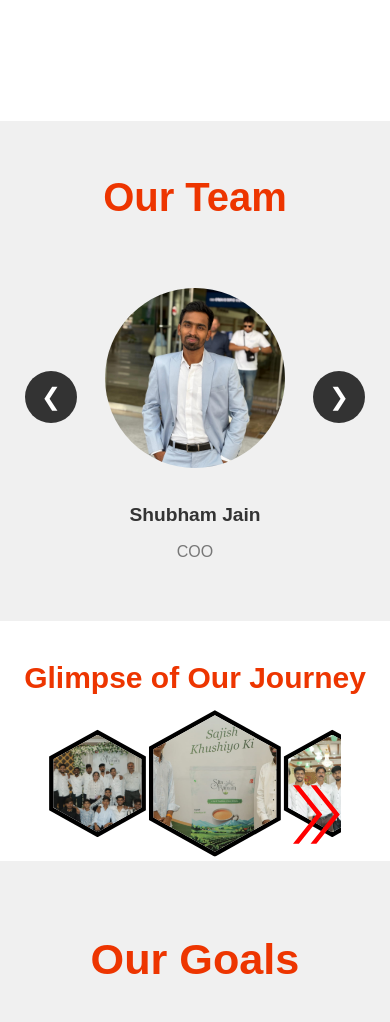
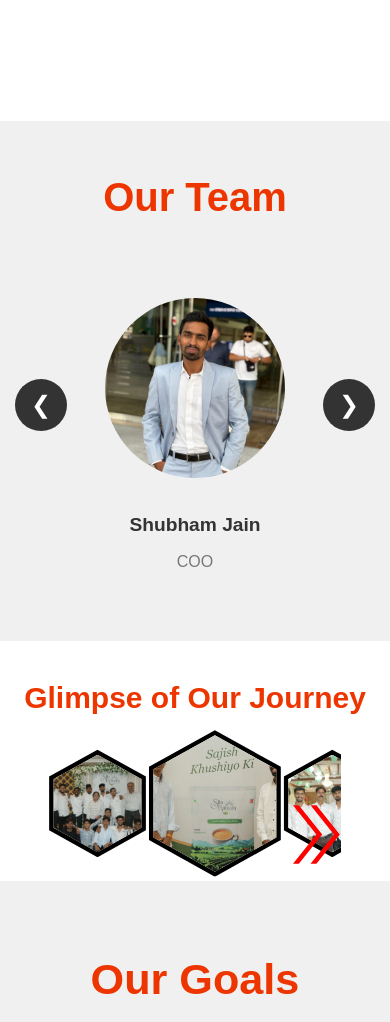
Before and after one commit to MahiShah21/rsbharti-official, a plain HTML site: page about_us.html in a window 390 px wide. Shown: the part 1720-2742 px from the top of the page. Drawn offline with Linux system fonts and the light colour scheme.

Commit message:
Members,flags

```diff
--- a/CSS/aboutus.css
+++ b/CSS/aboutus.css
@@ -96,7 +96,7 @@ body {
 /* Team Section */
 .team-section {
   text-align: center;
-  padding: 40px 20px;
+  padding: 40px 10px;
   background: #eeeeeee1;
 }
 
@@ -123,9 +123,9 @@ body {
 }
 
 .team-member {
-  flex: 0 0 25%; /* 4 per slide */
+  flex: 0 0 20%; /* 4 per slide */
   text-align: center;
-  padding: 15px;
+  padding: 25px;
 }
 
 .team-member img {
@@ -175,6 +175,20 @@ body {
 }
 
 .team-btn.prev {
+  left: -50px;
+}
+
+.team-btn.next {
+  right: -50px;
+}
+
+
+/* Responsive */
+@media (max-width: 992px) {
+  .team-member {
+    flex: 0 0 33.33%; /* 3 per slide */
+  }
+.team-btn.prev {
   left: 5px;
 }
 
@@ -182,23 +196,35 @@ body {
   right: 5px;
 }
 
-/* Responsive */
-@media (max-width: 992px) {
-  .team-member {
-    flex: 0 0 33.33%; /* 3 per slide */
-  }
+
 }
 
 @media (max-width: 768px) {
   .team-member {
     flex: 0 0 50%; /* 2 per slide */
   }
+.team-btn.prev {
+  left: 5px;
+}
+
+.team-btn.next {
+  right: 5px;
+}
+
+
 }
 
 @media (max-width: 480px) {
   .team-member {
     flex: 0 0 100%; /* 1 per slide */
   }
+.team-btn.prev {
+  left: 5px;
+}
+
+.team-btn.next {
+  right: 5px;
+}
 }
 
 /* our goals */
--- a/about_us.html
+++ b/about_us.html
@@ -198,8 +198,6 @@ We are not just building a business—we are building a legacy of quality, trust
     <span>INDIA</span>
   </div>
 
-  <div class="spacer"></div> <!-- GAP -->
-
   <!-- Repeat again for smooth scrolling -->
   <div class="flag-item">
     <img src="https://flagcdn.com/ae.svg" alt="UAE">
--- a/javascript/about.js
+++ b/javascript/about.js
@@ -64,11 +64,20 @@ document.addEventListener("DOMContentLoaded", () => {
   if (!container || !members.length) return;
 
   let index = 0;
-  const visibleCount = 4; // number of members visible at once
+
+  // Function to calculate visible members dynamically
+  function getVisibleCount() {
+    if (window.innerWidth <= 480) return 1;
+    if (window.innerWidth <= 768) return 2;
+    if (window.innerWidth <= 992) return 3;
+    return 5; // desktop
+  }
 
   function updateSlider() {
+    const visibleCount = getVisibleCount();
     const memberWidth = members[0].getBoundingClientRect().width;
-    index = Math.max(0, Math.min(index, members.length - visibleCount)); // clamp
+    const maxIndex = Math.max(0, members.length - visibleCount);
+    index = Math.max(0, Math.min(index, maxIndex));
     container.style.transform = `translateX(${-index * memberWidth}px)`;
   }
 
```
